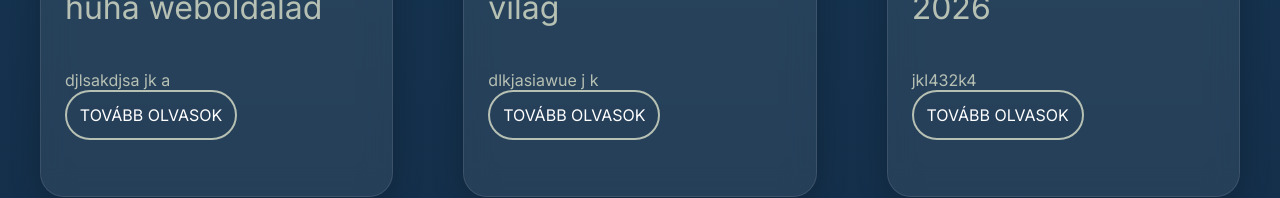
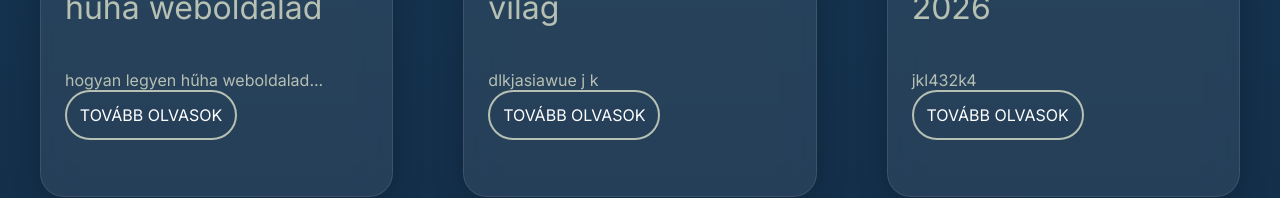
Before and after one commit to FlowWolfKft/pixelLibertyReact, a React (Vite) app: page /blog in a window 1280 px wide. Shown: the part 348-546 px from the top of the page. Built offline with nearby package versions, Linux system fonts and the light colour scheme.

Commit message:
blog content

```diff
--- a/src/App.jsx
+++ b/src/App.jsx
@@ -24,16 +24,12 @@ function App() {
         <Route path="/" element={<Layout />}>
           <Route index element={<Home />} />
           <Route path="blog" element={<Blog />} />
+          <Route path="/blog/:bloglink" element={<BlogContent />} />
           <Route path="contact" element={<Contact />} />
           <Route path="privacy" element={<Privacy />} />
           <Route path="impressum" element={<Impressum />} />
           <Route path="ajanlatkeres" element={<QuoteRequest />} />
         </Route>
-        <Route
-          path="/blog/:bloglink"
-          element={<BlogContent/>}
-        />
-        <Route path="/blog" element={<Blog />} />
       </Routes>{" "}
     </>
   );
--- a/src/blog/blogs.json
+++ b/src/blog/blogs.json
@@ -3,30 +3,30 @@
     "image": "",
     "link": "hogyan-legyen-huha-weboldalad",
     "cim": "Hogyan legyen hűha weboldalad",
-    "extract": "djlsakdjsa jk a"
+    "excerpt": "hogyan legyen hűha weboldalad..."
   },
   {
     "image": "",
     "link": "szineknek-all-a-vilag",
     "cim": "Színeknek áll a világ",
-    "extract": "dlkjasiawue j k"
+    "excerpt": "dlkjasiawue j k"
   },
   {
     "image": "",
     "link": "webdesign-trendek-2026",
     "cim": "Webdesign trendek 2026",
-    "extract": "jkl432k4 "
+    "excerpt": "jkl432k4 "
   },
   {
     "image": "",
     "link": "felhotancos",
     "cim": "Felhőtáncos",
-    "extract": "lékwérk é54l32 54"
+    "excerpt": "lékwérk é54l32 54"
   },
   {
     "image": "",
     "link": "mi-kerul-ennyibe-egy-logon",
     "cim": "Mi kerül ennyibe egy logón?",
-    "extract": "eiuouiroewo 534ui iudf"
+    "excerpt": "eiuouiroewo 534ui iudf"
   }
 ]
--- a/src/blog/szineknek-all-a-vilag.md
+++ b/src/blog/szineknek-all-a-vilag.md
@@ -0,0 +1,3 @@
+# sadéksaéld
+
+## kldjaslkdja
--- a/src/components/Blog.jsx
+++ b/src/components/Blog.jsx
@@ -10,7 +10,7 @@ function Blog({ fooldal }) {
       link={blog.link}
       image={blog.image}
       cim={blog.cim}
-      extract={blog.extract}
+      excerpt={blog.excerpt}
     ></BlogPreview>
   ));
 
--- a/src/components/BlogContent.jsx
+++ b/src/components/BlogContent.jsx
@@ -1,13 +1,43 @@
-import React from "react";
-import { Link } from "react-router-dom";
+import React, { useEffect, useState } from "react";
 import { useParams } from "react-router-dom";
+import Markdown from "react-markdown";
 
 function BlogContent() {
-  const { bloglink } = useParams(); // URL-ből kiolvassa a groupId-t
+  const { bloglink } = useParams();
+
+  const [mdContent, setMdContent] = useState("");
+
+  useEffect(() => {
+    async function loadPost() {
+      const posts = import.meta.glob("../blog/*.md", {
+        query: "?raw",
+        import: "default",
+      });
+
+      const postEntry = Object.entries(posts).find(([path]) =>
+        path.includes(`${bloglink}.md`),
+      );
+
+      console.log(postEntry);
+      if (!postEntry) {
+        setMdContent("# Nincs ilyen poszt");
+        return;
+      }
+
+      const [, loader] = postEntry;
+
+      const content = await loader();
+
+      console.log(content);
+      setMdContent(content);
+    }
+
+    loadPost();
+  }, [bloglink]);
+
   return (
     <div className="content-box">
-      BlogContent
-      {bloglink}
+      <Markdown>{mdContent}</Markdown>
     </div>
   );
 }
--- a/src/components/BlogPreview.jsx
+++ b/src/components/BlogPreview.jsx
@@ -1,12 +1,12 @@
 import React from "react";
 import { Link } from "react-router-dom";
 
-function BlogPreview({ link, image, cim, extract }) {
+function BlogPreview({ link, image, cim, excerpt }) {
   return (
     <div className="content-box">
       <div className="services-card">
         <h2>{cim}</h2>
-        <div>{extract}</div>
+        <div>{excerpt}</div>
         <Link
           to={{
             pathname: `/blog/${link}`,
```
